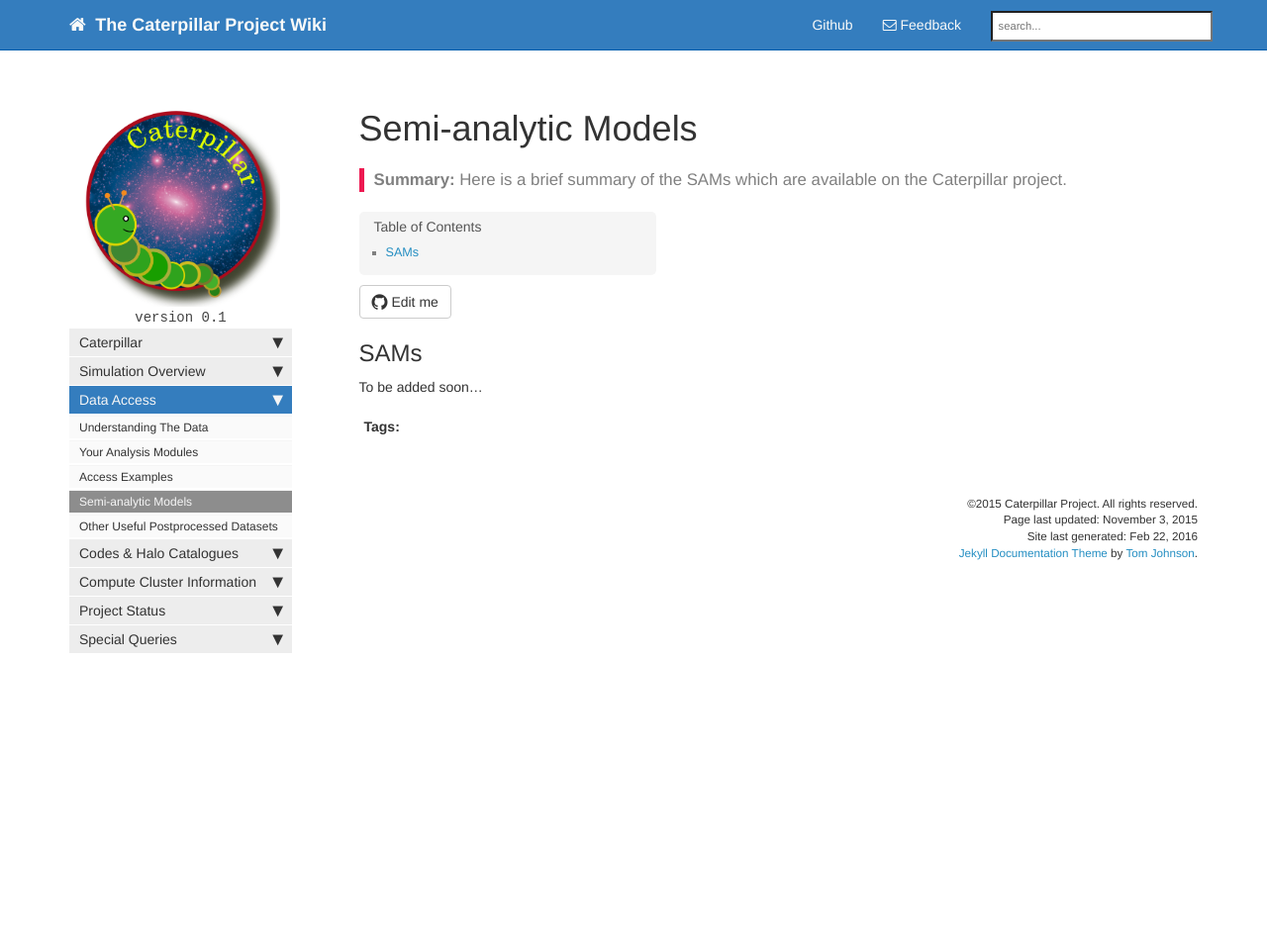
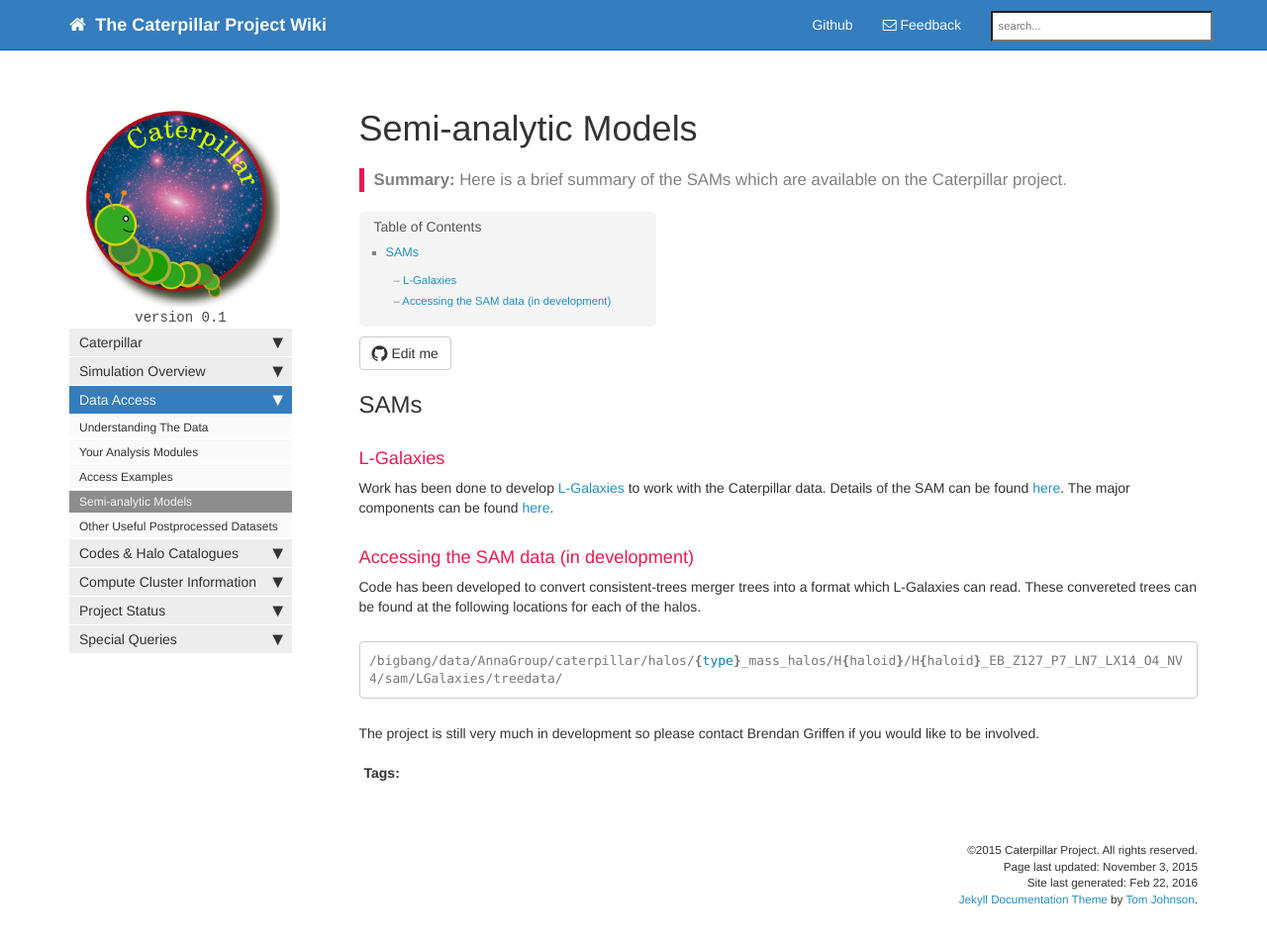
Before and after one commit to caterpillarproject/wiki, a Jekyll site: the page built from doc_sams.md, in a window 1280 px wide and 978 px high. Shown: the top 955 px of the window at 99% size. Built offline with Jekyll 4.4.1, drawn with Linux system fonts in a browser that asks for light colours; nearby versions of some CDN libraries; library files that are not in the unit come from our copies; Markdown is read by kramdown in place of the engine named in the settings; comment, search, counter and statistics services are not loaded.

Commit message:
updated L-Galaxies information

````diff
--- a/doc_sams.md
+++ b/doc_sams.md
@@ -7,4 +7,16 @@ summary: "Here is a brief summary of the SAMs which are available on the Caterpi
 
 ## SAMs
 
-To be added soon...
+### L-Galaxies
+
+Work has been done to develop [L-Galaxies](http://galformod.mpa-garching.mpg.de/public/LGalaxies) to work with the Caterpillar data. Details of the SAM can be found [here](http://galformod.mpa-garching.mpg.de/public/LGalaxies/Henriques2014a.pdf). The major components can be found [here](http://galformod.mpa-garching.mpg.de/public/LGalaxies/LGalaxies_slides.pdf).
+
+### Accessing the SAM data (in development)
+
+Code has been developed to convert consistent-trees merger trees into a format which L-Galaxies can read. These convereted trees can be found at the following locations for each of the halos.
+
+```bash
+/bigbang/data/AnnaGroup/caterpillar/halos/{type}_mass_halos/H{haloid}/H{haloid}_EB_Z127_P7_LN7_LX14_O4_NV4/sam/LGalaxies/treedata/
+```
+
+The project is still very much in development so please contact Brendan Griffen if you would like to be involved.
````
